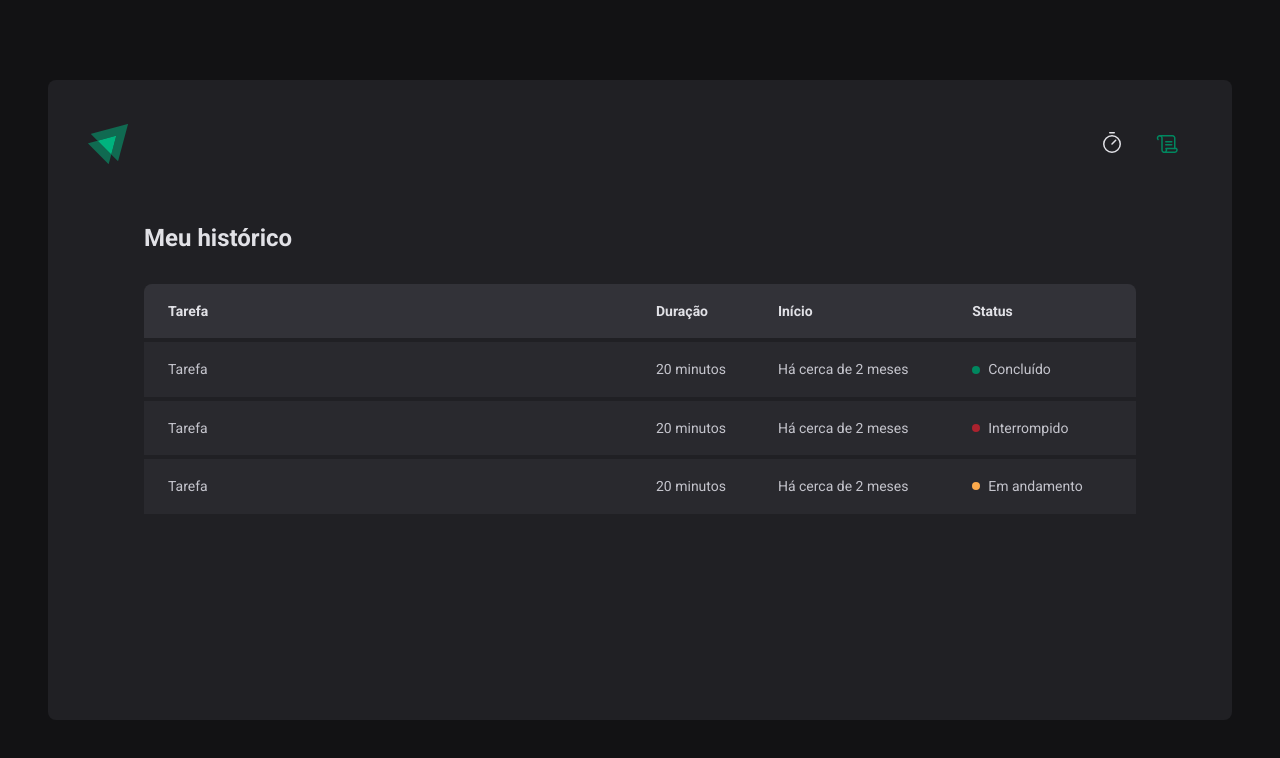
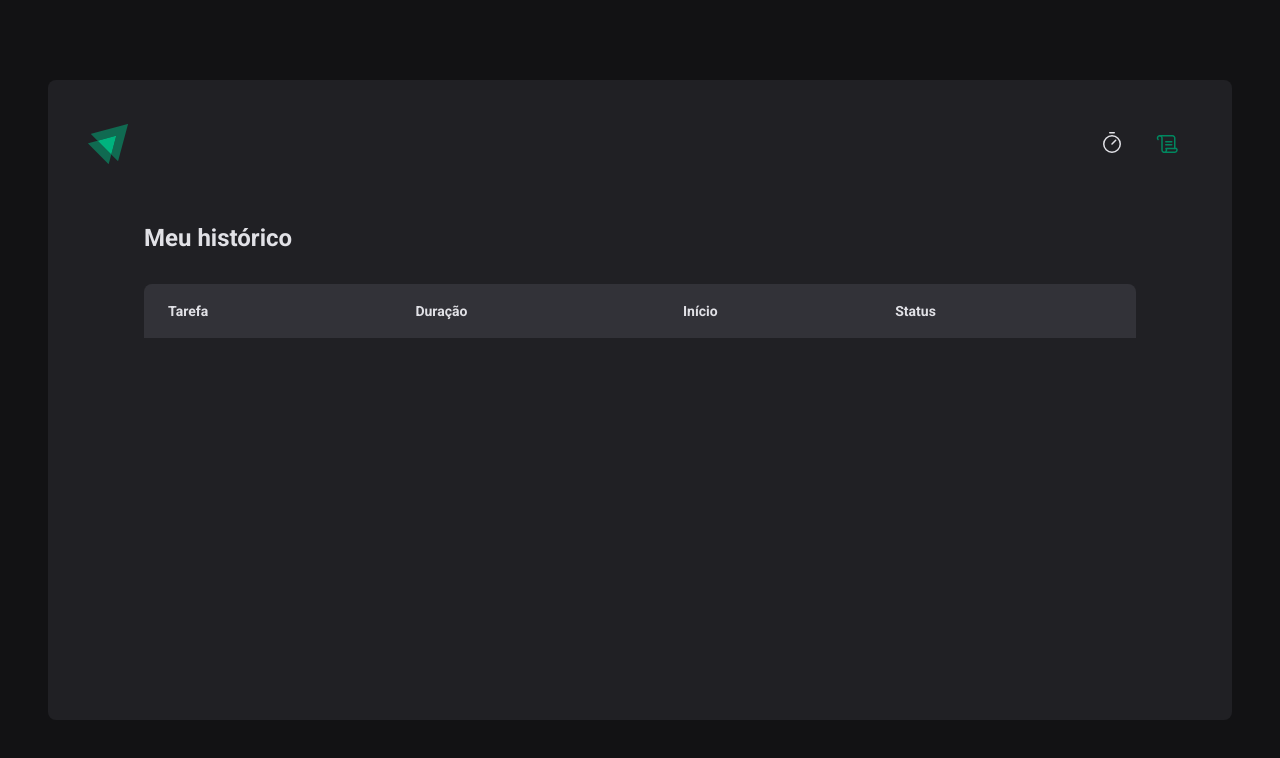
Before and after one commit to juliamchdo/pomodoro-timer, a React (Vite) app: page /history in a window 1280 px wide. Shown: the top 758 px of the page. Built offline with nearby package versions, Linux system fonts and the light colour scheme.

Commit message:
feat: add tasks list

```diff
--- a/src/pages/History/index.tsx
+++ b/src/pages/History/index.tsx
@@ -1,13 +1,15 @@
 import { useContext } from "react";
 import { CyclesContext } from "../../contexts/CyclesContext";
 import { HistoryContainer, HistoryList, Status } from "./styles";
+import { formatDistanceToNow } from "date-fns";
+import { ptBR } from "date-fns/locale/pt-BR";
 
 export function History() {
   const { cycles } = useContext(CyclesContext);
+
   return (
     <HistoryContainer>
       <h1>Meu histórico</h1>
-
       <HistoryList>
         <table>
           <thead>
@@ -18,32 +20,32 @@
               <th>Status</th>
             </tr>
           </thead>
-
           <tbody>
-            <tr>
-              <td>Tarefa</td>
-              <td>20 minutos</td>
-              <td>Há cerca de 2 meses</td>
-              <td>
-                <Status statusColor="green">Concluído</Status>
-              </td>
-            </tr>
-            <tr>
-              <td>Tarefa</td>
-              <td>20 minutos</td>
-              <td>Há cerca de 2 meses</td>
-              <td>
-                <Status statusColor="red">Interrompido</Status>
-              </td>
-            </tr>
-            <tr>
-              <td>Tarefa</td>
-              <td>20 minutos</td>
-              <td>Há cerca de 2 meses</td>
-              <td>
-                <Status statusColor="yellow">Em andamento</Status>
-              </td>
-            </tr>
+            {cycles.map((cycle) => {
+              return (
+                <tr key={cycle.id}>
+                  <td>{cycle.task}</td>
+                  <td>{cycle.minutesAmount} minutos</td>
+                  <td>
+                    {formatDistanceToNow(new Date(cycle.startDate), {
+                      addSuffix: true,
+                      locale: ptBR,
+                    })}
+                  </td>
+                  <td>
+                    {cycle.finishedDate && (
+                      <Status statusColor="green">Concluído</Status>
+                    )}
+                    {cycle.interruptedDate && (
+                      <Status statusColor="red">Interrompido</Status>
+                    )}
+                    {!cycle.finishedDate && !cycle.interruptedDate && (
+                      <Status statusColor="yellow">Em andamento</Status>
+                    )}
+                  </td>
+                </tr>
+              );
+            })}
           </tbody>
         </table>
       </HistoryList>
--- a/src/pages/History/styles.ts
+++ b/src/pages/History/styles.ts
@@ -1,16 +1,15 @@
-import styled from "styled-components";
+import styled from 'styled-components'
 
-export const HistoryContainer = styled.main`
+export const HistoryContainer = styled.div`
   flex: 1;
   padding: 3.5rem;
   display: flex;
   flex-direction: column;
 
-    h1{
+  h1 {
     font-size: 1.5rem;
-        color: ${props => props.theme['gray-100']};
+    color: ${(props) => props.theme['gray-100']};
   }
-
 `
 
 export const HistoryList = styled.div`
@@ -18,41 +17,43 @@
   overflow: auto;
   margin-top: 2rem;
 
-    table{
+  table {
     width: 100%;
     border-collapse: collapse;
     min-width: 600px;
 
-        th{
-            background: ${props => props.theme['gray-600']};
+    th {
+      background-color: ${(props) => props.theme['gray-600']};
       padding: 1rem;
       text-align: left;
-            color: ${props => props.theme['gray-100']};
+      color: ${(props) => props.theme['gray-100']};
       font-size: 0.875rem;
       line-height: 1.6;
 
-            &:first-child{
+      &:first-child {
         border-top-left-radius: 8px;
         padding-left: 1.5rem;
       }
-            &:last-child{
+
+      &:last-child {
         border-top-right-radius: 8px;
         padding-right: 1.5rem;
       }
     }
 
-        td{
-            background: ${props => props.theme['gray-700']};
-            border-top: 4px solid ${props => props.theme['gray-800']};
+    td {
+      background-color: ${(props) => props.theme['gray-700']};
+      border-top: 4px solid ${(props) => props.theme['gray-800']};
       padding: 1rem;
       font-size: 0.875rem;
       line-height: 1.6;
 
-            &:first-child{
+      &:first-child {
         width: 50%;
         padding-left: 1.5rem;
       }
-            &:last-child{
+
+      &:last-child {
         padding-right: 1.5rem;
       }
     }
@@ -60,13 +61,13 @@
 `
 
 const STATUS_COLORS = {
-    yellow: "yellow-500",
-    green: "green-500",
-    red: "red-500",
+  yellow: 'yellow-500',
+  green: 'green-500',
+  red: 'red-500',
 } as const
 
-interface StatusProps{
-    statusColor: keyof typeof STATUS_COLORS;
+interface StatusProps {
+  statusColor: keyof typeof STATUS_COLORS
 }
 
 export const Status = styled.span<StatusProps>`
@@ -74,11 +75,11 @@
   align-items: center;
   gap: 0.5rem;
 
-    &::before{
-        content: "";
+  &::before {
+    content: '';
     width: 0.5rem;
     height: 0.5rem;
-        border-radius: 9999px;
-        background: ${props => props.theme[STATUS_COLORS[props.statusColor]]};;
+    border-radius: 50%;
+    background: ${(props) => props.theme[STATUS_COLORS[props.statusColor]]};
   }
 `
```
Lines whose indentation alone changed are shown as unchanged.
